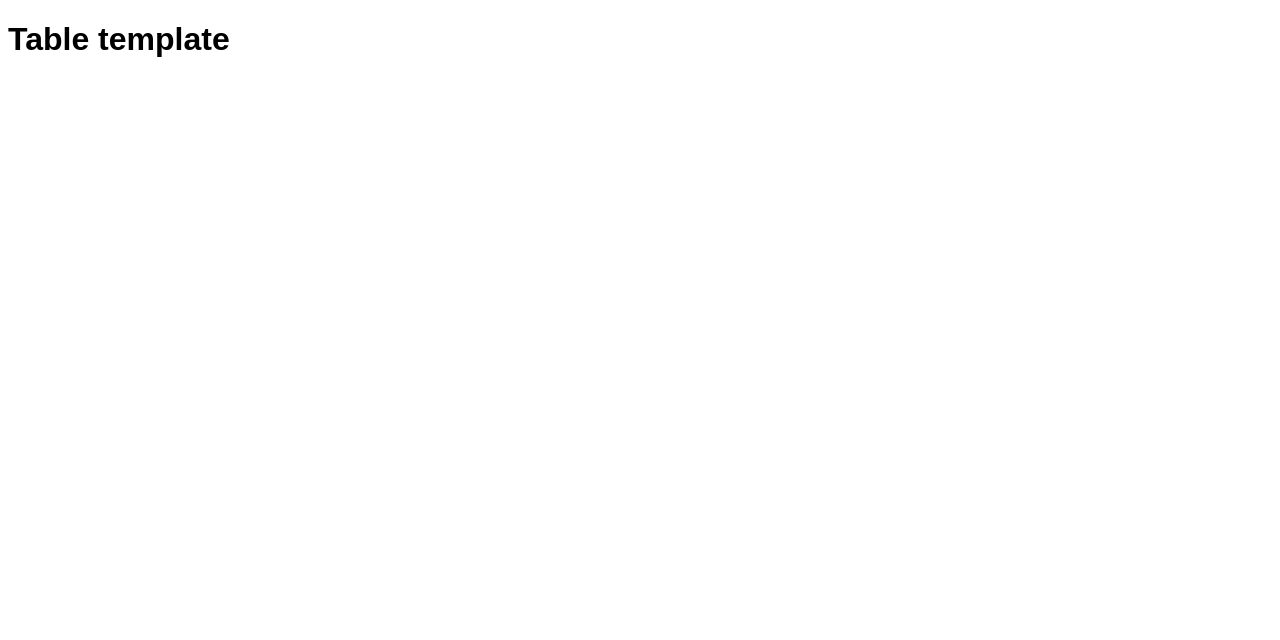
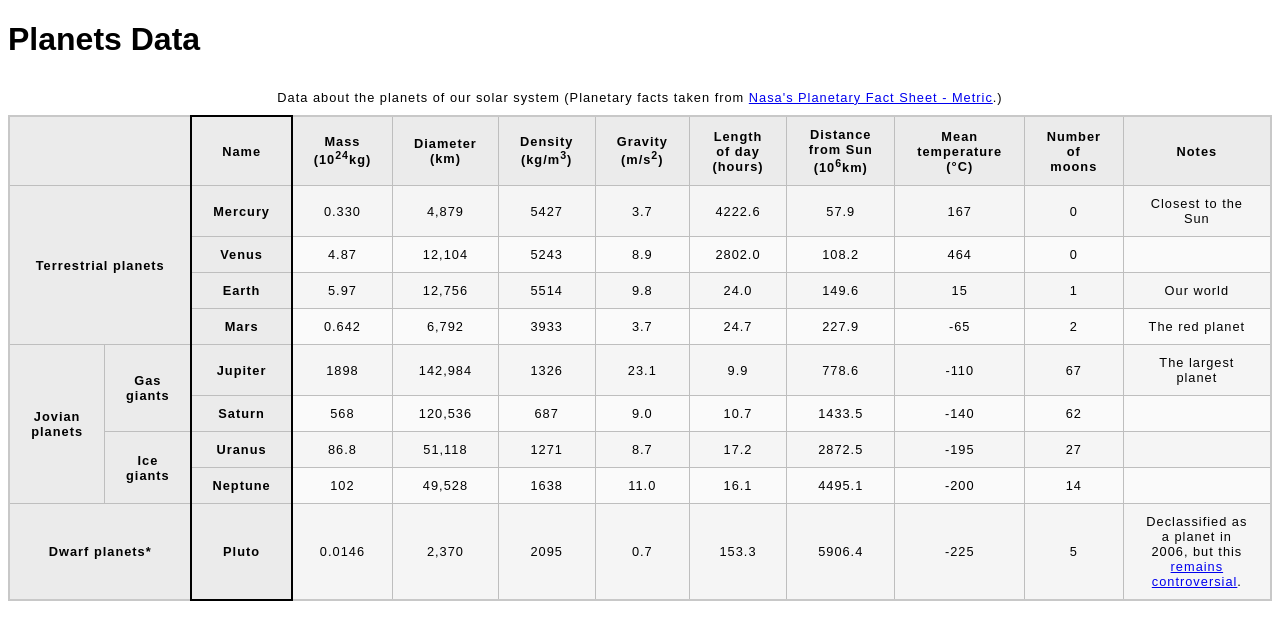
Before and after one commit to Genoe/MDN-Tutorials, a plain HTML site: page Structuring Planet Data/index.html in a window 1280 px wide. Drawn offline with Linux system fonts and the light colour scheme.

Commit message:
Created table

```diff
--- a/Structuring Planet Data/index.html
+++ b/Structuring Planet Data/index.html
@@ -6,8 +6,145 @@
     <link href="minimal-table.css" rel="stylesheet" type="text/css">
   </head>
   <body>
-    <h1>Table template</h1>
+    <h1>Planets Data</h1>
+    <table>
+        <caption>Data about the planets of our solar system (Planetary facts taken from <a href="http://nssdc.gsfc.nasa.gov/planetary/factsheet/">Nasa's Planetary Fact Sheet - Metric</a>.)</caption>
+        <colgroup>
+            <col span="2">
+            <col style="border: 2px solid black;">
+        </colgroup>
 
+        <thead>
+            <tr>
+                <th colspan="2">&nbsp;</th>
+                <th>Name</th>
+                <th>Mass (10<sup>24</sup>kg)</th>
+                <th>Diameter (km)</th>
+                <th>Density (kg/m<sup>3</sup>)</th>
+                <th>Gravity (m/s<sup>2</sup>)</th>
+                <th>Length of day (hours)</th>
+                <th>Distance from Sun (10<sup>6</sup>km)</th>
+                <th>Mean temperature (°C)</th>
+                <th>Number of moons</th>
+                <th>Notes</th>
+            </tr>
+        </thead>
+        <tbody>
+            <tr>
+                <th scope="rowgroup" rowspan="4" colspan="2">Terrestrial planets</th>
+                <th scope="row">Mercury</th>
+                <td>0.330</td>
+                <td>4,879</td>
+                <td>5427</td>
+                <td>3.7</td>
+                <td>4222.6</td>
+                <td>57.9</td>
+                <td>167</td>
+                <td>0</td>
+                <td>Closest to the Sun</td>
+            </tr>
+            <tr>
+                <th scope="row">Venus</th>
+                <td>4.87</td>
+                <td>12,104</td>
+                <td>5243</td>
+                <td>8.9</td>
+                <td>2802.0</td>
+                <td>108.2</td>
+                <td>464</td>
+                <td>0</td>
+                <td>&nbsp;</td>
+            </tr>
+            <tr>
+                <th scope="row">Earth</th>
+                <td>5.97</td>
+                <td>12,756</td>
+                <td>5514</td>
+                <td>9.8</td>
+                <td>24.0</td>
+                <td>149.6</td>
+                <td>15</td>
+                <td>1</td>
+                <td>Our world</td>
+            </tr>
+            <tr>
+                <th scope="row">Mars</th>
+                <td>0.642</td>
+                <td>6,792</td>
+                <td>3933</td>
+                <td>3.7</td>
+                <td>24.7</td>
+                <td>227.9</td>
+                <td>-65</td>
+                <td>2</td>
+                <td>The red planet</td>
+            </tr>
+            <tr>
+                <th rowspan="4" scope="rowgroup">Jovian planets</th>
+                <th rowspan="2" scope="rowgroup">Gas giants</th>
+                <th scope="row">Jupiter</th>
+                <td>1898</td>
+                <td>142,984</td>
+                <td>1326</td>
+                <td>23.1</td>
+                <td>9.9</td>
+                <td>778.6</td>
+                <td>-110</td>
+                <td>67</td>
+                <td>The largest planet</td>
+            </tr>
+            <tr>
+                <th scope="row">Saturn</td>
+                <td>568</td>
+                <td>120,536</td>
+                <td>687</td>
+                <td>9.0</td>
+                <td>10.7</td>
+                <td>1433.5</td>
+                <td>-140</td>
+                <td>62</td>
+                <td>&nbsp;</td>
+            </tr>
+            <tr>
+                <th rowspan="2" scope="rowgroup">Ice giants</th>
+                <th scope="row">Uranus</td>
+                <td>86.8</td>
+                <td>51,118</td>
+                <td>1271</td>
+                <td>8.7</td>
+                <td>17.2</td>
+                <td>2872.5</td>
+                <td>-195</td>
+                <td>27</td>
+                <td>&nbsp;</td>
+            </tr>
+            <tr>
+                <th scope="row">Neptune</td>
+                <td>102</td>
+                <td>49,528</td>
+                <td>1638</td>
+                <td>11.0</td>
+                <td>16.1</td>
+                <td>4495.1</td>
+                <td>-200</td>
+                <td>14</td>
+                <td>&nbsp;</td>
+            </tr>
+            <tr>
+                <th colspan="2" scope="rowgroup">Dwarf planets*</td>
+                <th scope="row">Pluto</th>
+                <td>0.0146</td>
+                <td>2,370</td>
+                <td>2095</td>
+                <td>0.7</td>
+                <td>153.3</td>
+                <td>5906.4</td>
+                <td>-225</td>
+                <td>5</td>
+                <td>Declassified as a planet in 2006, but this <a href="http://www.usatoday.com/story/tech/2014/10/02/pluto-planet-solar-system/16578959/">remains controversial</a>.</td>
+            </tr>
+        </tbody>
+    </table>
 
   </body>
 </html>
```
